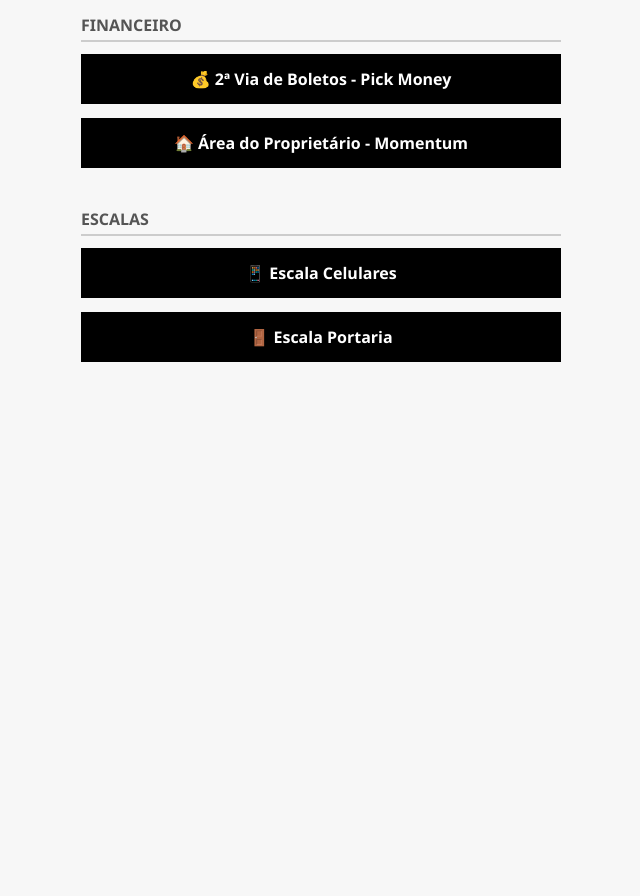
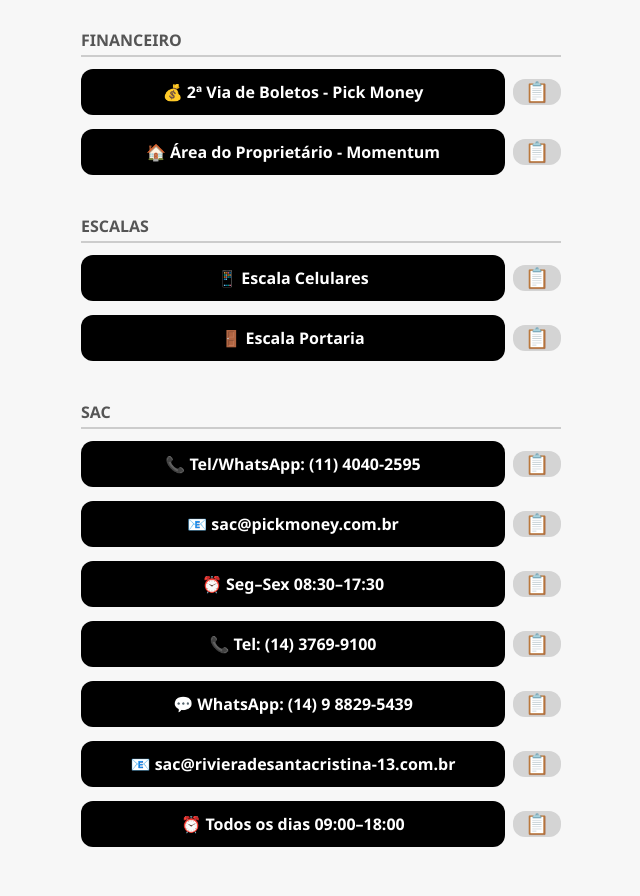
Before and after one commit to guifariariviera/invictus_riviera, a plain HTML site: page index.html in a window 1280 px wide. Shown: the part 317-1213 px from the top of the page, without its empty margins (319-959 px from the left). Before the commit the page ends 800 px from the top, so only its background shows below. Drawn offline with Linux system fonts and the light colour scheme.

Commit message:
Add files via upload

```diff
--- a/index.html
+++ b/index.html
@@ -25,10 +25,7 @@
       max-width: 200px;
       width: 100%;
       height: auto;
-
-      max-width: 180px;
       margin-bottom: 20px;
-
     }
 
     h1 {
@@ -56,24 +53,49 @@
       color: #555;
     }
 
-    .link-button {
-      display: block;
+    /* Row containing main button and copy button */
+    .link-row {
+      display: flex;
+      align-items: center;
+      gap: 8px;
+      margin-bottom: 14px;
+    }
+
+    .link-button, .info-button {
+      flex: 1 1 auto;
       background-color: #000;
-      color: white;
+      color: #fff;
       text-decoration: none;
-      padding: 14px 20px;
-
-      margin-bottom: 14px;
+      padding: 12px 16px;
+      border-radius: 12px;
       font-weight: 600;
       text-align: center;
       transition: background-color 0.3s ease, transform 0.2s ease;
     }
 
-    .link-button:hover {
+    .link-button:hover, .info-button:hover {
       background-color: #444;
       transform: translateY(-2px);
     }
 
+    .copy-btn {
+      flex: 0 0 48px;
+      background: #d4d4d4;
+      border: none;
+      border-radius: 12px;
+      font-size: 20px;
+      cursor: pointer;
+      transition: background 0.25s ease;
+      display: flex;
+      align-items: center;
+      justify-content: center;
+    }
+
+    .copy-btn:hover {
+      background: #b0b0b0;
+    }
+
+    /* Dark mode */
     @media (prefers-color-scheme: dark) {
       body {
         background-color: #121212;
@@ -85,13 +107,21 @@
         color: #bbb;
       }
 
-      .link-button {
+      .link-button, .info-button {
         background-color: #1f1f1f;
-        color: white;
       }
 
-      .link-button:hover {
+      .link-button:hover, .info-button:hover {
         background-color: #333;
+      }
+
+      .copy-btn {
+        background: #333;
+        color: #fff;
+      }
+
+      .copy-btn:hover {
+        background: #444;
       }
     }
   </style>
@@ -102,17 +132,97 @@
     <h1>Invictus</h1>
     <p class="subtitle">Links úteis para a equipe</p>
 
+    <!-- Financeiro -->
     <div class="section">
       <div class="section-title">Financeiro</div>
-      <a href="https://www.pickmoney.com.br/2-via-boleto/" class="link-button">💰 2ª Via de Boletos - Pick Money</a>
-      <a href="https://www.momentum.com.br/area-do-proprietario" class="link-button">🏠 Área do Proprietário - Momentum</a>
+
+      <div class="link-row">
+        <a href="https://www.pickmoney.com.br/2-via-boleto/" class="link-button">💰 2ª Via de Boletos - Pick Money</a>
+        <button class="copy-btn" onclick="copyText('https://www.pickmoney.com.br/2-via-boleto/')">📋</button>
+      </div>
+
+      <div class="link-row">
+        <a href="https://www.momentum.com.br/area-do-proprietario" class="link-button">🏠 Área do Proprietário - Momentum</a>
+        <button class="copy-btn" onclick="copyText('https://www.momentum.com.br/area-do-proprietario')">📋</button>
+      </div>
     </div>
 
+    <!-- Escalas -->
     <div class="section">
       <div class="section-title">Escalas</div>
-      <a href="https://docs.google.com/spreadsheets/d/1bBv7d_bcdR6iqkKA8yNeJS3v274MkXTFBEXAgBqg3r4/edit?usp=sharing" class="link-button">📱 Escala Celulares</a>
-      <a href="https://docs.google.com/spreadsheets/d/1mZc6zU3vyGDKDv-Oqr42xGSS8SNtsBU4YSumDSjQgy0/edit?usp=sharing" class="link-button">🚪 Escala Portaria</a>
+
+      <div class="link-row">
+        <a href="https://docs.google.com/spreadsheets/d/1bBv7d_bcdR6iqkKA8yNeJS3v274MkXTFBEXAgBqg3r4/edit?usp=sharing" class="link-button">📱 Escala Celulares</a>
+        <button class="copy-btn" onclick="copyText('https://docs.google.com/spreadsheets/d/1bBv7d_bcdR6iqkKA8yNeJS3v274MkXTFBEXAgBqg3r4/edit?usp=sharing')">📋</button>
+      </div>
+
+      <div class="link-row">
+        <a href="https://docs.google.com/spreadsheets/d/1mZc6zU3vyGDKDv-Oqr42xGSS8SNtsBU4YSumDSjQgy0/edit?usp=sharing" class="link-button">🚪 Escala Portaria</a>
+        <button class="copy-btn" onclick="copyText('https://docs.google.com/spreadsheets/d/1mZc6zU3vyGDKDv-Oqr42xGSS8SNtsBU4YSumDSjQgy0/edit?usp=sharing')">📋</button>
+      </div>
+    </div>
+
+    <!-- SAC -->
+    <div class="section">
+      <div class="section-title">SAC</div>
+
+      <!-- Pick Money SAC -->
+      <div class="link-row">
+        <span class="info-button">📞 Tel/WhatsApp: (11) 4040-2595</span>
+        <button class="copy-btn" onclick="copyText('(11) 4040 2595')">📋</button>
+      </div>
+      <div class="link-row">
+        <span class="info-button">📧 sac@pickmoney.com.br</span>
+        <button class="copy-btn" onclick="copyText('sac@pickmoney.com.br')">📋</button>
+      </div>
+      <div class="link-row">
+        <span class="info-button">⏰ Seg–Sex 08:30–17:30</span>
+        <button class="copy-btn" onclick="copyText('Seg–Sex 08:30–17:30')">📋</button>
+      </div>
+
+      <!-- Riviera 13 SAC -->
+      <div class="link-row">
+        <span class="info-button">📞 Tel: (14) 3769-9100</span>
+        <button class="copy-btn" onclick="copyText('(14) 3769-9100')">📋</button>
+      </div>
+      <div class="link-row">
+        <span class="info-button">💬 WhatsApp: (14) 9 8829-5439</span>
+        <button class="copy-btn" onclick="copyText('(14) 9 8829-5439')">📋</button>
+      </div>
+      <div class="link-row">
+        <span class="info-button">📧 sac@rivieradesantacristina-13.com.br</span>
+        <button class="copy-btn" onclick="copyText('sac@rivieradesantacristina-13.com.br')">📋</button>
+      </div>
+      <div class="link-row">
+        <span class="info-button">⏰ Todos os dias 09:00–18:00</span>
+        <button class="copy-btn" onclick="copyText('Todos os dias 09:00–18:00')">📋</button>
+      </div>
     </div>
   </div>
+
+  <script>
+    function copyText(text) {
+      if (navigator.clipboard) {
+        navigator.clipboard.writeText(text).then(function() {
+          alert('Copiado: ' + text);
+        }, function(err) {
+          console.error('Erro ao copiar', err);
+        });
+      } else {
+        // Fallback para navegadores antigos
+        const textarea = document.createElement('textarea');
+        textarea.value = text;
+        document.body.appendChild(textarea);
+        textarea.select();
+        try {
+          document.execCommand('copy');
+          alert('Copiado: ' + text);
+        } catch (err) {
+          console.error('Erro ao copiar', err);
+        }
+        document.body.removeChild(textarea);
+      }
+    }
+  </script>
 </body>
 </html>
```
